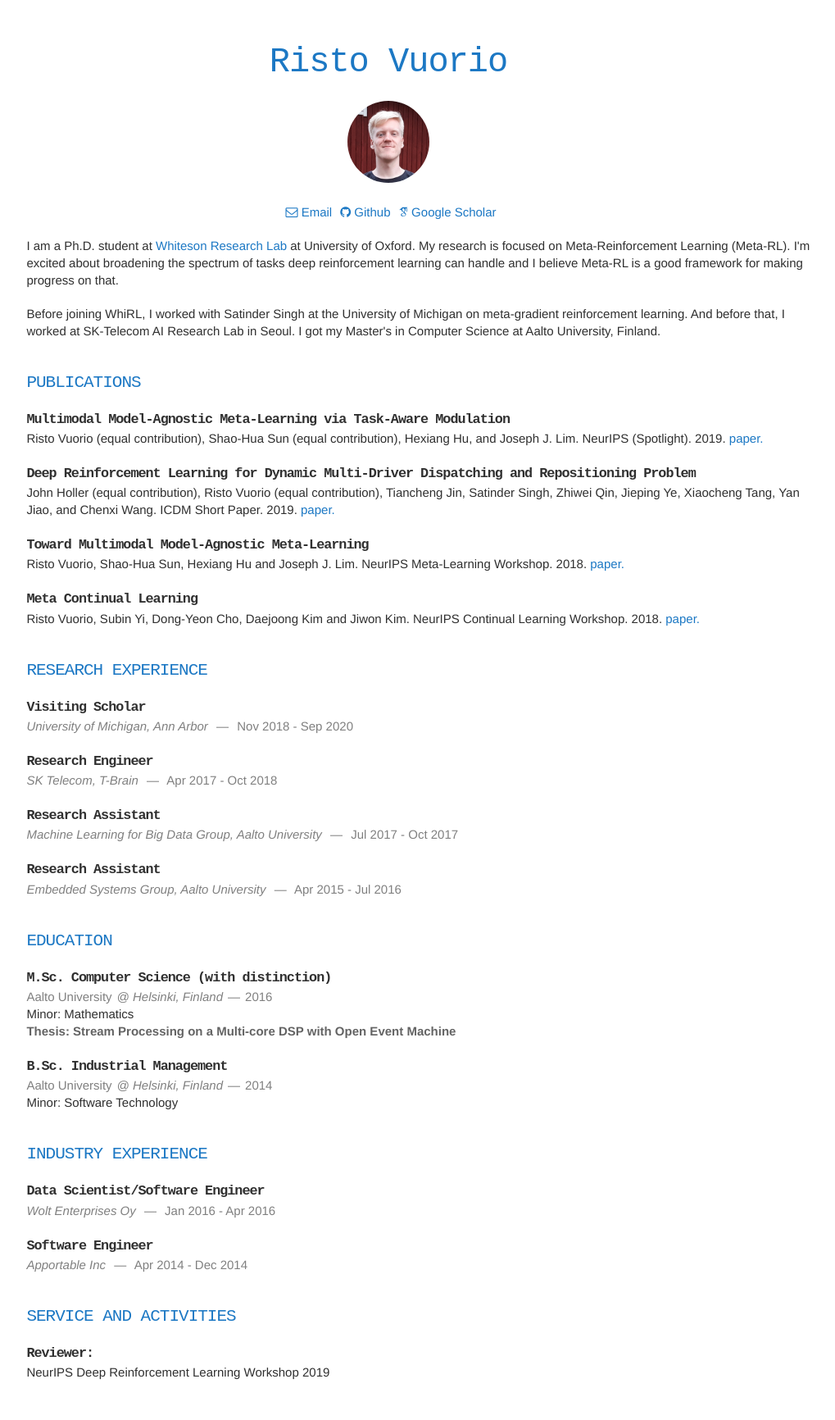
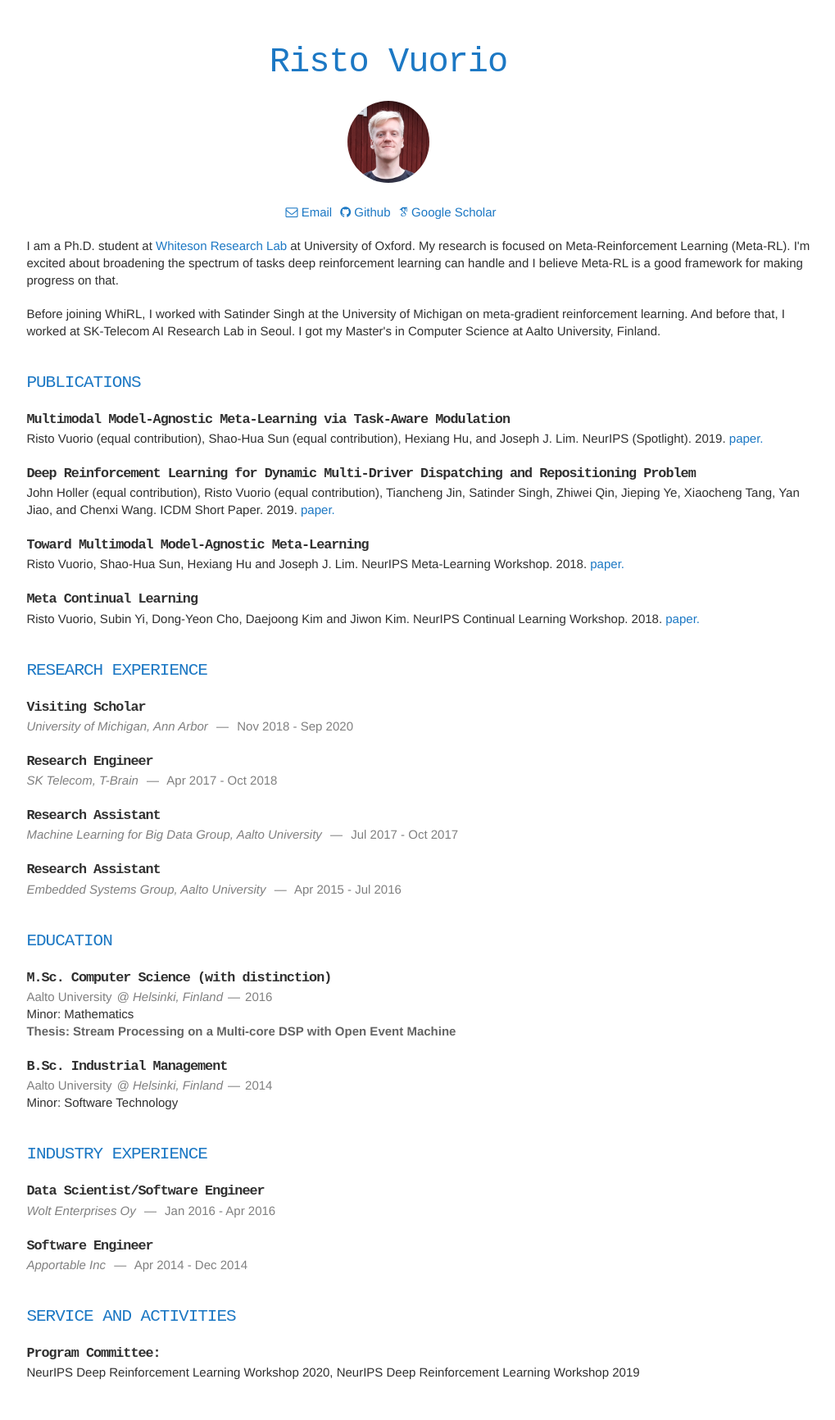
Before and after one commit to vuoristo/vuoristo.github.io, a Jekyll site: the page built from index.html, in a window 1280 px wide. Shown: the whole page at 82% size, without its empty margins (166-1185 px from the left). Built offline with Jekyll 4.4.1, drawn with Linux system fonts in a browser that asks for light colours; nearby versions of some CDN libraries; some web fonts are replaced.

Commit message:
Update reviewer venues

```diff
--- a/_data/reviewer_venues.yaml
+++ b/_data/reviewer_venues.yaml
@@ -1 +1,2 @@
+- venue: NeurIPS Deep Reinforcement Learning Workshop 2020
 - venue: NeurIPS Deep Reinforcement Learning Workshop 2019
--- a/_includes/service.html
+++ b/_includes/service.html
@@ -2,7 +2,7 @@
     <h1>Service and Activities</h1>
     <article>
         <header>
-            <h1>Reviewer: </h1>
+            <h1>Program Committee: </h1>
                 {% for reviewer_venue in site.data.reviewer_venues %}
                     {{ reviewer_venue.venue }}{% unless forloop.last %},{% endunless %}
                 {% endfor %}
```
